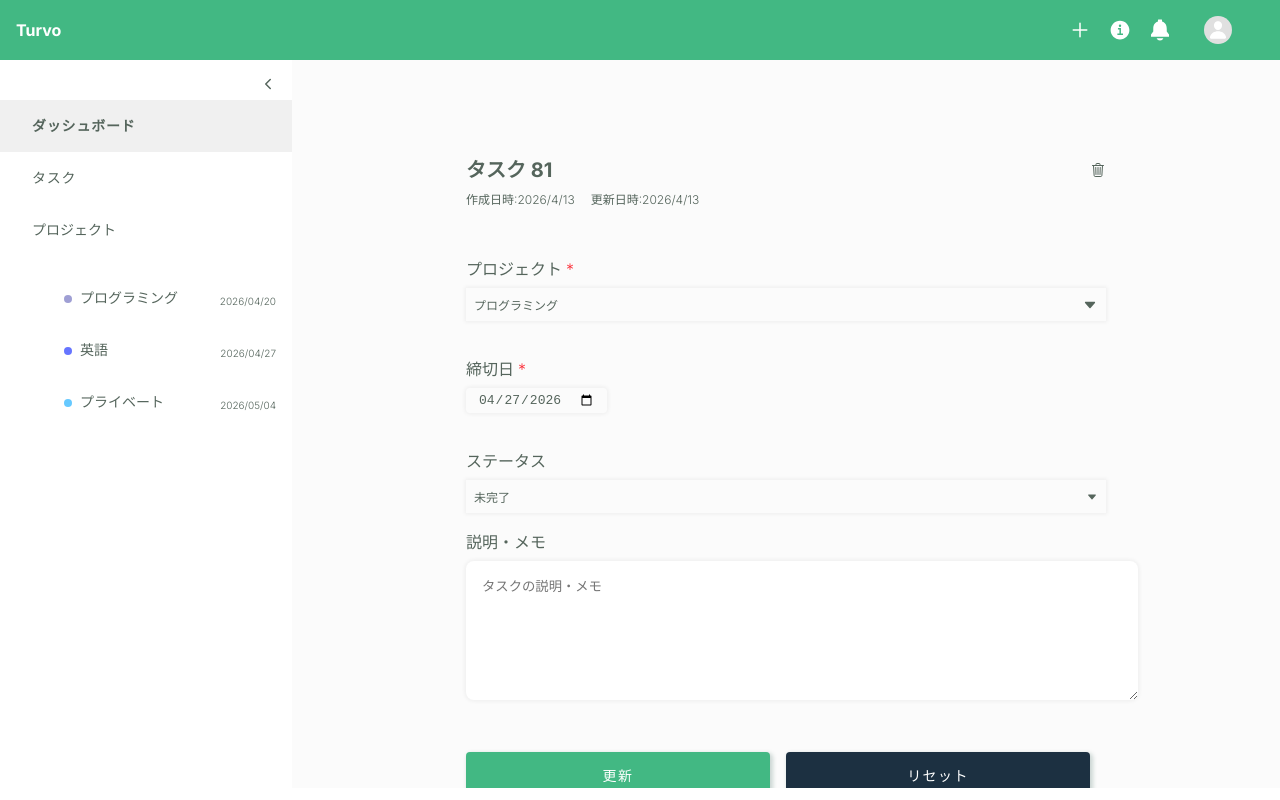
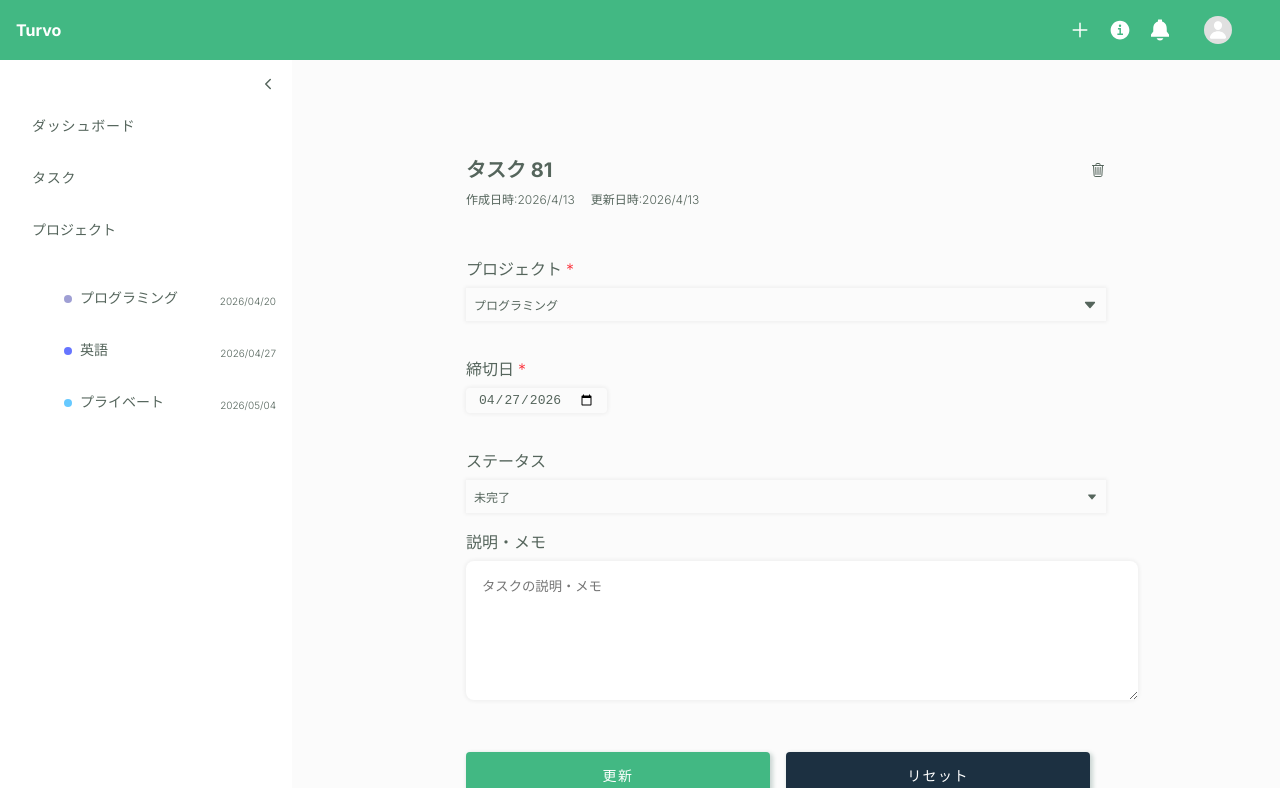
Before and after one commit to nanashi7c/0600-next-context-api, a Next.js app: page /tasks/128b2c4c-5758-4736-949b-02234e6e83a1 in a window 1280 px wide. Built offline with nearby package versions, Linux system fonts and the light colour scheme.

Commit message:
feat: サイドバーのリンクアクティブ状態の判定を簡素化し、クラス名の適用を統一

```diff
--- a/src/components/layout/Sidebar.tsx
+++ b/src/components/layout/Sidebar.tsx
@@ -11,9 +11,7 @@ import { IoChevronBack } from "react-icons/io5";
 export const Sidebar = () => {
   const pathname = usePathname();
   const { projects } = useProjects();
-
-  const isActive = (href: string) =>
-    href === "/" ? pathname === "/" : pathname.startsWith(href);
+  const isActive = (href: string) => pathname === href;
 
   const linkClass = (href: string) =>
     `${isActive(href) ? "bg-(--hover-color) text-(--font-color-dark) font-bold" : "text-(--font-color-dark) font-medium"} cursor-pointer block pt-4 pr-4 pb-4 pl-8 text-sm whitespace-nowrap hover:bg-[#8fe3c7]/25`;
@@ -37,30 +35,21 @@ export const Sidebar = () => {
           <ul>
             <li>
               {/* 文字周りの余白 */}
-              <Link
-                href="/"
-                className="bg-(--hover-color) text-(--font-color-dark) font-bold cursor-pointer block pt-4 pr-4 pb-4 pl-8 text-sm whitespace-nowrap hover:bg-[#8fe3c7]/25"
-              >
+              <Link href="/" className={linkClass("/")}>
                 {/* 「ダッシュボード」の文字列 */}
                 <div className="tracking-[0.8px]">ダッシュボード</div>
               </Link>
             </li>
             <li>
               {/* 文字周りの余白 */}
-              <Link
-                href="/tasks"
-                className="text-(--font-color-dark) font-medium cursor-pointer block pt-4 pr-4 pb-4 pl-8 text-sm whitespace-nowrap hover:bg-[#8fe3c7]/25"
-              >
+              <Link href="/tasks" className={linkClass("/tasks")}>
                 {/* 「タスク」の文字列 */}
                 <div className="tracking-[0.8px]">タスク</div>
               </Link>
             </li>
             <li>
               {/* 文字周りの余白 */}
-              <Link
-                href="/projects"
-                className="text-(--font-color-dark) font-medium cursor-pointer block pt-4 pr-4 pb-4 pl-8 text-sm whitespace-nowrap hover:bg-[#8fe3c7]/25"
-              >
+              <Link href="/projects" className={linkClass("/projects")}>
                 {/* 「プロジェクト」の文字列 */}
                 <div>プロジェクト</div>
               </Link>
@@ -71,7 +60,7 @@ export const Sidebar = () => {
               {projects?.data.map((project) => (
                 <li
                   key={project.slug}
-                  className="cursor-pointer block pt-4 pr-4 pb-4 pl-8 whitespace-nowrap text-sm hover:bg-[#8fe3c7]/25"
+                  className={`${isActive(`/projects/${project.slug}`) ? "bg-(--hover-color) font-bold" : ""} cursor-pointer block pt-4 pr-4 pb-4 pl-8 whitespace-nowrap text-sm hover:bg-[#8fe3c7]/25`}
                 >
                   {/* プロジェクト名・期限の横並べ */}
                   <Link
```
